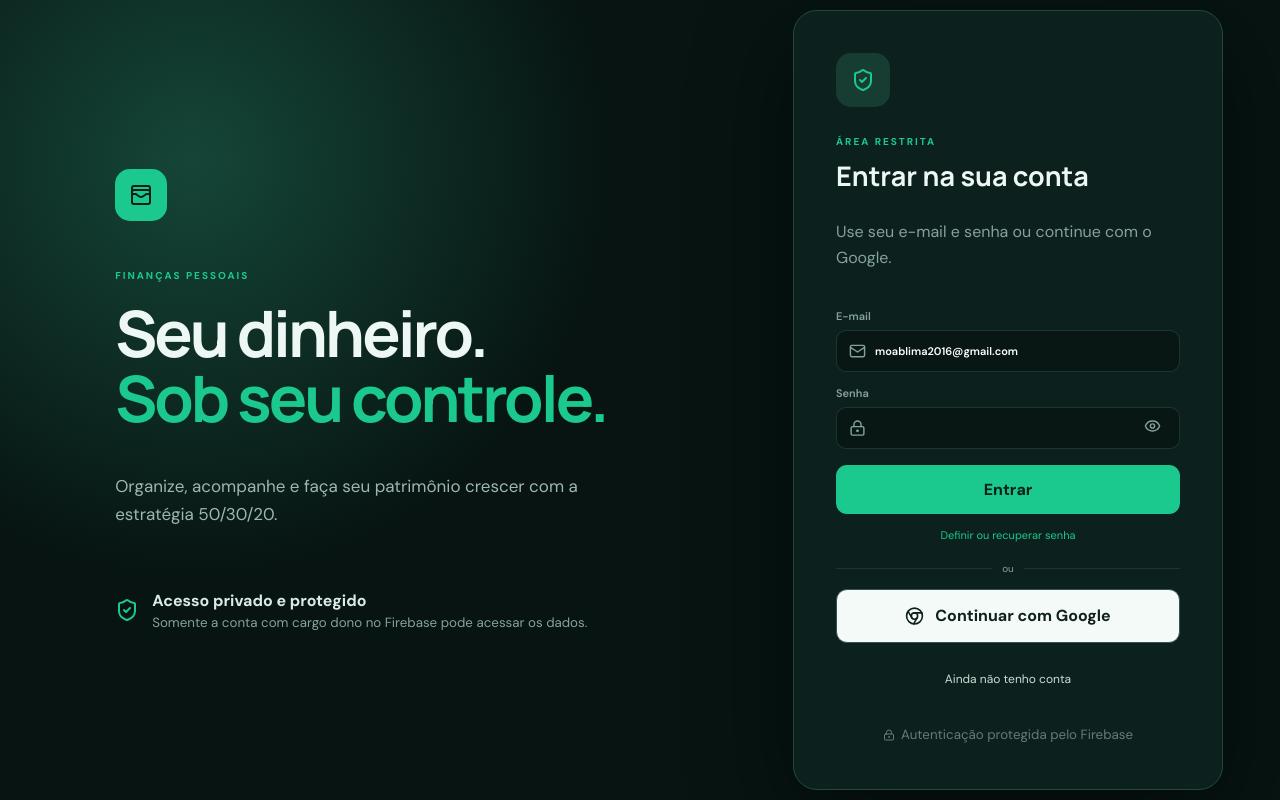
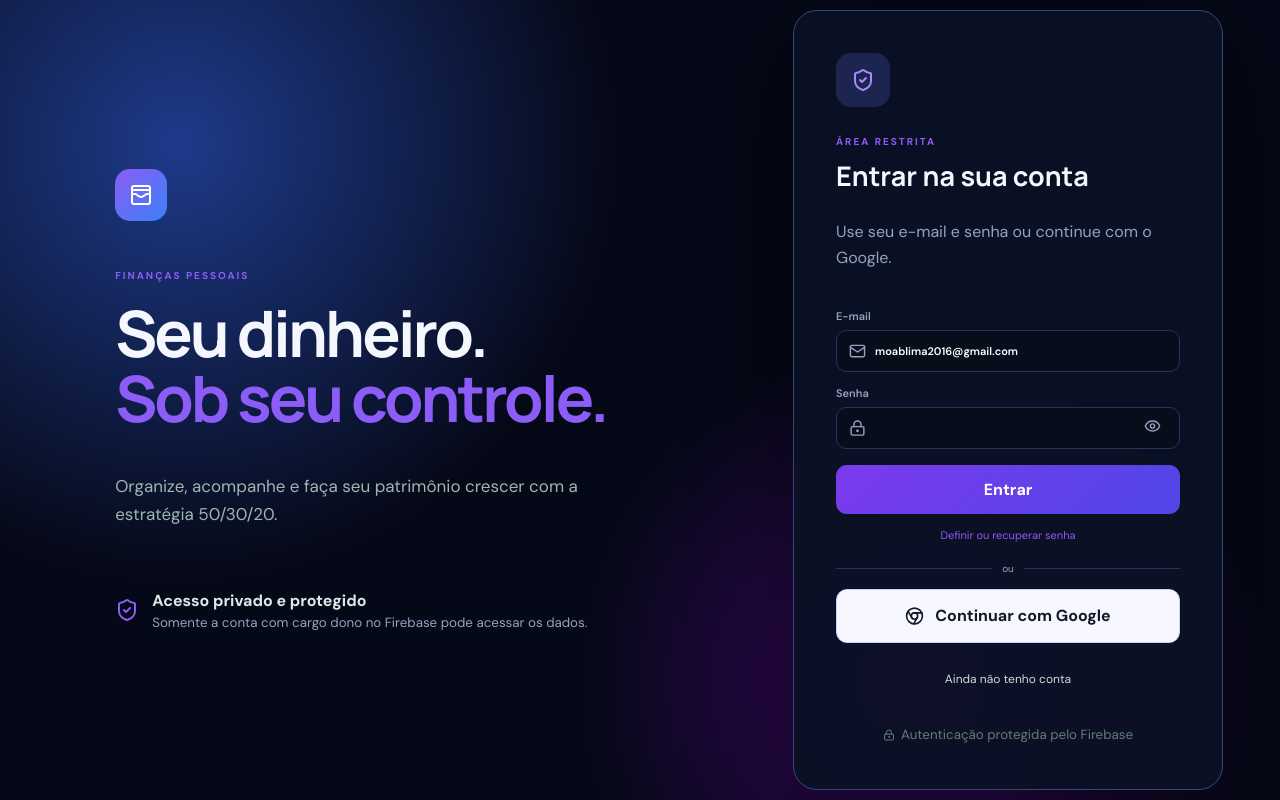
Before and after one commit to M0abl1/controle-financeiro, a React (Vite) app: page / in a window 1280 px wide. Built offline with nearby package versions, Linux system fonts and the light colour scheme; no server answers.

Commit message:
style: aplica tema preto azul e roxo

```diff
--- a/index.html
+++ b/index.html
@@ -3,7 +3,7 @@
   <head>
     <meta charset="UTF-8" />
     <meta name="viewport" content="width=device-width, initial-scale=1.0" />
-    <meta name="theme-color" content="#071412" />
+    <meta name="theme-color" content="#050816" />
     <meta name="description" content="Controle financeiro pessoal baseado na estratégia 50/30/20" />
     <title>Meu Controle</title>
   </head>
--- a/src/App.tsx
+++ b/src/App.tsx
@@ -45,13 +45,13 @@ const money = new Intl.NumberFormat("pt-BR", {
   currency: "BRL",
 });
 const colors = [
-  "#1bc98e",
-  "#7c6cf2",
-  "#f0ad4e",
-  "#f45b69",
-  "#46a8e5",
-  "#cf72dc",
-  "#94a3b8",
+  "#8b5cf6",
+  "#3b82f6",
+  "#a78bfa",
+  "#6366f1",
+  "#60a5fa",
+  "#c084fc",
+  "#64748b",
 ];
 const nav = [
   { id: "home", label: "Início", icon: Home },
--- a/src/styles.css
+++ b/src/styles.css
@@ -1209,3 +1209,156 @@ td {
     grid-template-columns: 1fr;
   }
 }
+
+/* Tema midnight: preto/azul com detalhes em roxo */
+:root {
+  --card: #0d1428;
+  --line: #25345d;
+  --muted: #94a3c0;
+  --green: #8b5cf6;
+  --purple: #a78bfa;
+  --amber: #60a5fa;
+  color: #f5f7ff;
+  background: #050816;
+}
+body {
+  background:
+    radial-gradient(circle at 82% 0, #172554 0, transparent 30%),
+    radial-gradient(circle at 12% 90%, #2e1065 0, transparent 26%), #050816;
+}
+.sidebar {
+  background: #070b18;
+  border-color: #1e2a4a;
+}
+.brand > span {
+  background: linear-gradient(135deg, #7c3aed, #3b82f6);
+  color: #fff;
+  box-shadow: 0 8px 28px #6d28d955;
+}
+.sidebar nav button:hover,
+.sidebar nav button.active {
+  background: #141d38;
+}
+.sidebar nav button.active svg,
+.sync span,
+.hero small svg,
+.positive,
+.panel-head > svg,
+.setting-icon,
+.login-input:focus-within > svg {
+  color: #a78bfa !important;
+}
+.hero {
+  border-color: #334a86;
+  background: linear-gradient(120deg, #111a36, #0a1024 62%, #20134a), #0a1024;
+  box-shadow: inset 0 1px 0 #ffffff0d;
+}
+.hero-ring {
+  border-color: #24376b;
+  border-right-color: #8b5cf6;
+}
+.pillar,
+.panel,
+.metric,
+.goal {
+  background: linear-gradient(145deg, #10182f, #0b1124);
+  border-color: #25345d;
+  box-shadow: 0 12px 34px #02040d55;
+}
+.pillar-icon,
+.pillar.purple .pillar-icon,
+.pillar.amber .pillar-icon,
+.setting-icon,
+.login-card-icon {
+  background: #1c2450;
+  color: #a78bfa;
+}
+.progress {
+  background: #1b2747;
+}
+.progress i,
+.purple .progress i,
+.amber .progress i {
+  background: linear-gradient(90deg, #3b82f6, #8b5cf6);
+}
+.quick > button,
+.search,
+.modal input,
+.modal select,
+.password-card input,
+.login-input,
+.uid-box {
+  background: #080d1c;
+  border-color: #26365e;
+}
+.quick > button:hover {
+  border-color: #7c3aed;
+  background: #111936;
+}
+.quick > button svg {
+  background: #22275a;
+  color: #a78bfa;
+}
+.primary,
+.submit,
+.fab .income {
+  background: linear-gradient(135deg, #7c3aed, #4f46e5);
+  color: #fff;
+}
+.primary:hover,
+.submit:hover {
+  filter: brightness(1.12);
+}
+.modal {
+  background: #0b1124;
+  border-color: #34467a;
+}
+.modal-backdrop {
+  background: #02040ddd;
+}
+.modal-head button,
+.user-menu > button {
+  background: #151e3a;
+  color: #b9c5df;
+}
+.category-grid button {
+  background: #101831;
+  border-color: #293a65;
+}
+.category-grid button.selected {
+  border-color: #8b5cf6;
+  background: #2b1c55;
+}
+.split {
+  background: #121a35;
+}
+.login-page {
+  background:
+    radial-gradient(circle at 14% 18%, #1e3a8a 0, transparent 34%),
+    radial-gradient(circle at 72% 85%, #3b0764 0, transparent 30%), #050816;
+}
+.login-logo {
+  background: linear-gradient(135deg, #8b5cf6, #3b82f6);
+  color: #fff;
+}
+.login-card {
+  background: #0b1124f2;
+  border-color: #34467a;
+}
+.google-button {
+  background: #f7f8ff;
+  color: #111827;
+  border-color: #c7d2fe;
+}
+.bottom-nav {
+  background: #070b18ef;
+  border-color: #25345d;
+}
+.status {
+  background: #1d2450;
+  color: #a78bfa;
+}
+.chart-wide .recharts-cartesian-axis-tick-value,
+.chart .recharts-cartesian-axis-tick-value {
+  fill: #94a3c0;
+}
--- a/vite.config.ts
+++ b/vite.config.ts
@@ -1,10 +1,27 @@
-import { defineConfig } from 'vite'
-import react from '@vitejs/plugin-react'
-import { VitePWA } from 'vite-plugin-pwa'
+import { defineConfig } from "vite";
+import react from "@vitejs/plugin-react";
+import { VitePWA } from "vite-plugin-pwa";
 
 export default defineConfig({
-  plugins: [react(), VitePWA({ registerType: 'autoUpdate', manifest: {
-    name: 'Meu Controle Financeiro', short_name: 'Meu Controle', theme_color: '#071412', background_color: '#071412', display: 'standalone',
-    icons: [{ src: '/icon.svg', sizes: 'any', type: 'image/svg+xml', purpose: 'any maskable' }]
-  } })],
-})
+  plugins: [
+    react(),
+    VitePWA({
+      registerType: "autoUpdate",
+      manifest: {
+        name: "Meu Controle Financeiro",
+        short_name: "Meu Controle",
+        theme_color: "#050816",
+        background_color: "#050816",
+        display: "standalone",
+        icons: [
+          {
+            src: "/icon.svg",
+            sizes: "any",
+            type: "image/svg+xml",
+            purpose: "any maskable",
+          },
+        ],
+      },
+    }),
+  ],
+});
```
Also changed, not shown: public/icon.svg.
